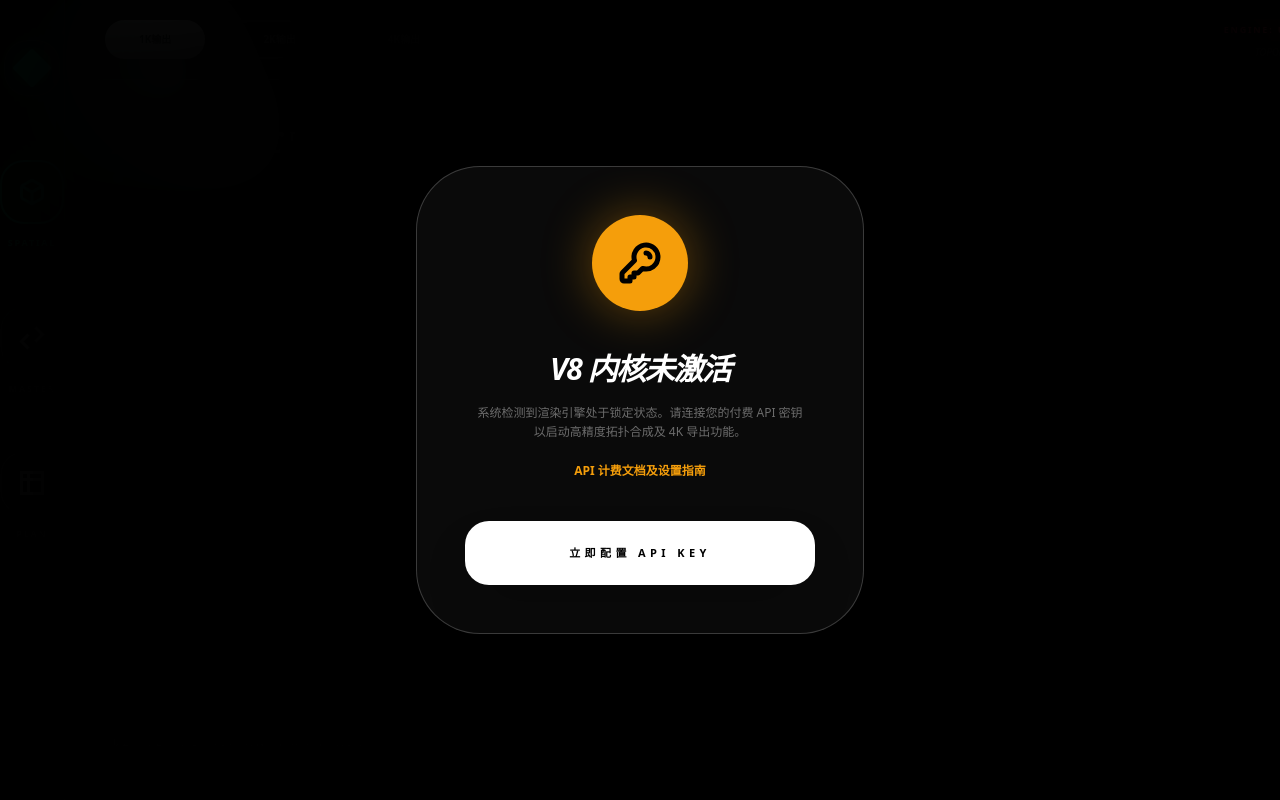
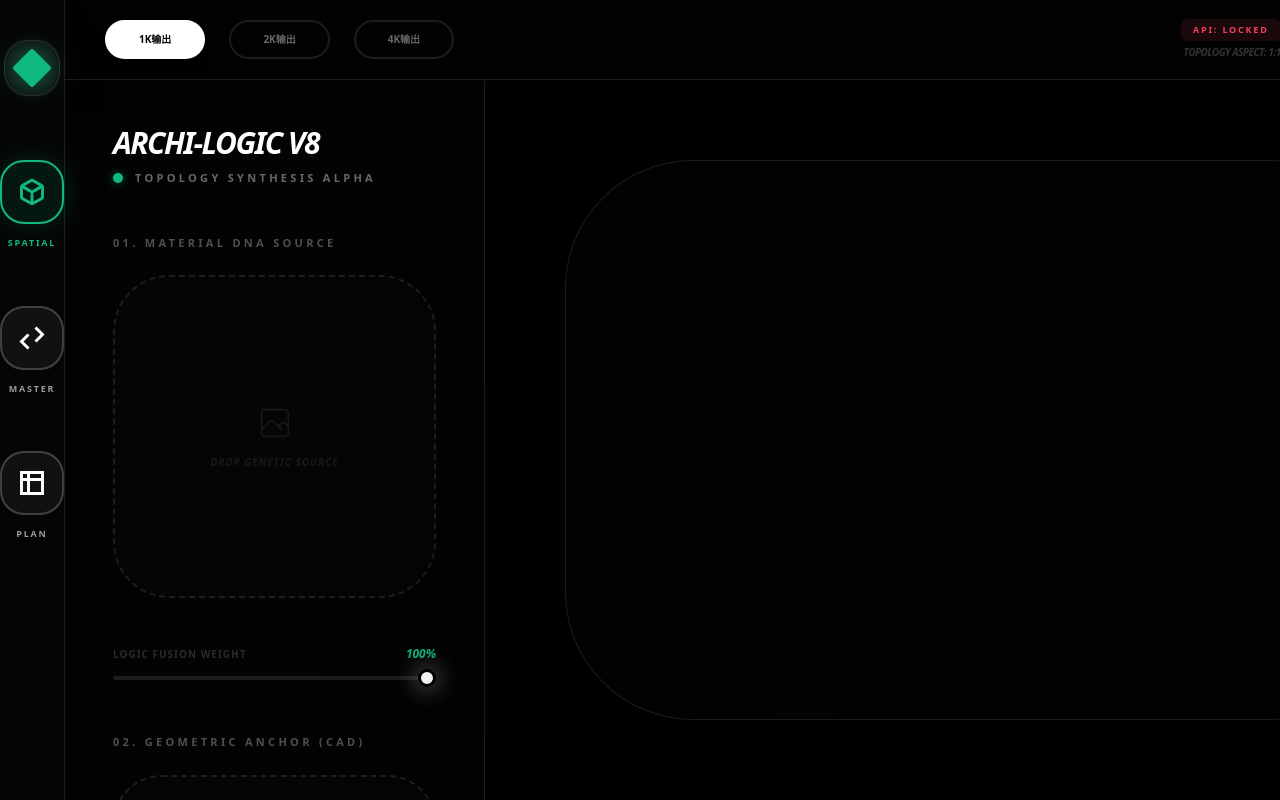
Before and after one commit to aionlyxx20-ux/AI-, a React (Vite) app: page / in a window 1280 px wide. Built offline with nearby package versions, Linux system fonts and the light colour scheme.

Commit message:
Add files via upload

```diff
--- a/App.tsx
+++ b/App.tsx
@@ -35,16 +35,14 @@ const App: React.FC = () => {
   const fileInputRef = useRef<HTMLInputElement>(null);
   const lineartInputRef = useRef<HTMLInputElement>(null);
 
-  // 初始化检查 API KEY 状态
+  // 初始化检查 API KEY 状态，但不强制弹出全屏拦截器
   useEffect(() => {
     const checkKey = async () => {
       try {
         const selected = await window.aistudio.hasSelectedApiKey();
         setHasApiKey(selected);
-        if (!selected) setStatus('key_needed');
       } catch (e) {
         console.error("API Key check failed", e);
-        setStatus('key_needed');
       }
     };
     checkKey();
@@ -52,7 +50,9 @@ const App: React.FC = () => {
 
   const handleOpenKeyPicker = async () => {
     try {
+      // 直接调用内置的钥匙选择器，实现“内置输入钥匙”逻辑
       await window.aistudio.openSelectKey();
+      // 假设选择成功即同步状态
       setHasApiKey(true);
       setStatus('idle');
     } catch (e) {
@@ -113,13 +113,15 @@ const App: React.FC = () => {
 
     const keySelected = await window.aistudio.hasSelectedApiKey();
     if (!keySelected) {
-      setStatus('key_needed');
+      // 如果未授权，提示通过右上角按钮处理
+      alert("请通过右上角 API 按钮配置密钥后再进行渲染。");
       return;
     }
 
     setStatus('rendering');
 
     try {
+      // 每次调用时重新实例化以确保使用最新选择的 key
       const ai = new GoogleGenAI({ apiKey: process.env.API_KEY || '' });
       const parts: any[] = [];
       const apiSize = selectedSize === "4K输出" ? "4K" : selectedSize === "2K输出" ? "2K" : "1K";
@@ -190,7 +192,7 @@ const App: React.FC = () => {
       console.error("Rendering Error:", err);
       if (err.message?.includes("Requested entity was not found")) {
         setHasApiKey(false);
-        setStatus('key_needed');
+        alert("API 授权失效，请通过右上角重新配置。");
       }
     } finally {
       setStatus('idle');
@@ -213,29 +215,8 @@ const App: React.FC = () => {
 
   return (
     <div className="h-screen bg-black text-[#666] flex overflow-hidden font-sans select-none">
-      {/* 强化 API KEY 拦截器：更直观，更易用 */}
-      {status === 'key_needed' && (
-        <div className="fixed inset-0 z-[100] bg-black/95 backdrop-blur-3xl flex items-center justify-center p-6">
-          <div className="max-w-md w-full bg-[#0a0a0a] border border-white/20 p-12 rounded-[4rem] shadow-2xl text-center space-y-10 animate-in zoom-in-95 duration-500">
-            <div className="w-24 h-24 bg-amber-500 rounded-full flex items-center justify-center mx-auto text-black shadow-[0_0_50px_rgba(245,158,11,0.4)]">
-              <svg className="w-12 h-12" fill="none" viewBox="0 0 24 24" stroke="currentColor"><path strokeLinecap="round" strokeLinejoin="round" strokeWidth="2.5" d="M15 7a2 2 0 012 2m4 0a6 6 0 01-7.743 5.743L11 17H9v2H7v2H4a1 1 0 01-1-1v-2.586a1 1 0 01.293-.707l5.964-5.964A6 6 0 1121 9z" /></svg>
-            </div>
-            <div className="space-y-4">
-              <h3 className="text-white text-3xl font-black tracking-tighter italic uppercase">V8 内核未激活</h3>
-              <p className="text-[12px] text-white/40 leading-relaxed px-2">
-                系统检测到渲染引擎处于锁定状态。请连接您的付费 API 密钥以启动高精度拓扑合成及 4K 导出功能。
-                <br/><br/>
-                <a href="https://ai.google.dev/gemini-api/docs/billing" target="_blank" className="text-amber-500 hover:underline font-bold">API 计费文档及设置指南</a>
-              </p>
-            </div>
-            <button onClick={handleOpenKeyPicker} className="w-full py-6 bg-white text-black rounded-3xl font-black text-[11px] uppercase tracking-[0.4em] hover:bg-amber-500 transition-all shadow-2xl active:scale-95">
-              立即配置 API KEY
-            </button>
-          </div>
-        </div>
-      )}
 
-      {/* 优化后的导航栏：更高对比度 */}
+      {/* 侧边导航栏：高对比度图标 */}
       <nav className="w-24 border-r border-white/10 flex flex-col items-center py-10 bg-[#050505] z-50 shadow-2xl">
         <div className="w-14 h-14 bg-white/5 rounded-3xl flex items-center justify-center mb-16 border border-white/10 group cursor-pointer" onClick={() => window.location.reload()}>
             <div className={`w-7 h-7 rounded-sm rotate-45 transition-all duration-700 ${isEnhance ? 'bg-amber-500 shadow-[0_0_25px_rgba(245,158,11,0.7)]' : 'bg-emerald-500 shadow-[0_0_25px_rgba(16,185,129,0.7)]'}`} />
@@ -245,14 +226,14 @@ const App: React.FC = () => {
             <button
               key={mode}
               onClick={() => handleModeSwitch(mode)}
-              className={`flex flex-col items-center gap-3 group transition-all ${renderMode === mode ? (mode === 'enhance' ? 'text-amber-500' : 'text-emerald-500') : 'text-white/60 hover:text-white'}`}
+              className={`flex flex-col items-center gap-3 group transition-all ${renderMode === mode ? (mode === 'enhance' ? 'text-amber-500' : 'text-emerald-500') : 'text-white hover:text-white'}`}
             >
-              <div className={`p-4 rounded-[1.5rem] border-2 transition-all duration-500 ${renderMode === mode ? (mode === 'enhance' ? 'border-amber-500 bg-amber-500/10 shadow-[0_0_30px_rgba(245,158,11,0.2)]' : 'border-emerald-500 bg-emerald-500/10 shadow-[0_0_30px_rgba(16,185,129,0.2)]') : 'border-white/5 bg-white/5 group-hover:border-white/20'}`}>
+              <div className={`p-4 rounded-[1.5rem] border-2 transition-all duration-500 ${renderMode === mode ? (mode === 'enhance' ? 'border-amber-500 bg-amber-500/10 shadow-[0_0_30px_rgba(245,158,11,0.2)]' : 'border-emerald-500 bg-emerald-500/10 shadow-[0_0_30px_rgba(16,185,129,0.2)]') : 'border-white/20 bg-white/5 group-hover:border-white/40'}`}>
                 {mode === 'spatial' && <svg className="w-7 h-7" fill="none" viewBox="0 0 24 24" stroke="currentColor" strokeWidth="2.5"><path d="M21 16V8a2 2 0 00-1-1.73l-7-4a2 2 0 00-2 0l-7 4A2 2 0 003 8v8a2 2 0 001 1.73l7 4a2 2 0 002 0l7-4A2 2 0 0021 16z"/><path d="M3.27 6.96L12 12.01l8.73-5.05M12 22.08V12"/></svg>}
                 {mode === 'enhance' && <svg className="w-7 h-7" fill="none" viewBox="0 0 24 24" stroke="currentColor" strokeWidth="2.5"><path d="M15 3l6 6-6 6M9 21l-6-6 6-6"/></svg>}
                 {mode === 'plan' && <svg className="w-7 h-7" fill="none" viewBox="0 0 24 24" stroke="currentColor" strokeWidth="2.5"><path d="M3 3h18v18H3zM3 9h18M9 3v18"/></svg>}
               </div>
-              <span className={`text-[9px] font-black uppercase tracking-[0.2em] transition-opacity ${renderMode === mode ? 'opacity-100' : 'opacity-40 group-hover:opacity-100'}`}>
+              <span className={`text-[9px] font-black uppercase tracking-[0.2em] transition-opacity ${renderMode === mode ? 'opacity-100' : 'opacity-60 group-hover:opacity-100'}`}>
                 {mode === 'spatial' ? 'Spatial' : mode === 'enhance' ? 'Master' : 'Plan'}
               </span>
             </button>
@@ -261,6 +242,7 @@ const App: React.FC = () => {
       </nav>
 
       <div className="flex-1 flex flex-col">
+        {/* 顶部状态栏 */}
         <header className="h-20 flex items-center justify-between px-10 border-b border-white/10 bg-[#020202] shadow-xl relative z-10">
            <div className="flex items-center gap-6">
              {(["1K输出", "2K输出", "4K输出"] as ImageSize[]).map(size => (
@@ -273,20 +255,30 @@ const App: React.FC = () => {
                </button>
              ))}
            </div>
+
            <div className="flex items-center gap-10">
              <div className="flex flex-col items-end">
                <span className={`text-[9px] font-black uppercase tracking-[0.2em] px-3 py-1 rounded-md ${hasApiKey ? 'bg-emerald-500/10 text-emerald-500' : 'bg-rose-500/10 text-rose-500'}`}>
-                 {hasApiKey ? 'ENGINE: SYNCHRONIZED' : 'ENGINE: UNLINKED'}
+                 {hasApiKey ? 'API: CONNECTED' : 'API: LOCKED'}
                </span>
                <span className="text-[10px] text-white/20 font-bold italic mt-1 uppercase tracking-tighter">Topology Aspect: {lineartAspectRatio}</span>
              </div>
-             <button onClick={handleOpenKeyPicker} className="w-12 h-12 rounded-2xl bg-white/5 border border-white/10 flex items-center justify-center text-white/60 hover:text-white hover:bg-white/10 hover:border-white/30 transition-all shadow-xl active:scale-90">
-                <svg className="w-5 h-5" fill="none" viewBox="0 0 24 24" stroke="currentColor" strokeWidth="2"><path d="M15 7a2 2 0 012 2m4 0a6 6 0 01-7.743 5.743L11 17H9v2H7v2H4a1 1 0 01-1-1v-2.586a1 1 0 01.293-.707l5.964-5.964A6 6 0 1121 9z" /></svg>
+
+             {/* 核心功能按钮：API 钥匙内置选择器 */}
+             <button
+               onClick={handleOpenKeyPicker}
+               className="h-12 flex items-center gap-3 px-5 rounded-2xl bg-white/5 border border-white/10 text-white hover:bg-white/10 hover:border-white/30 transition-all shadow-xl active:scale-95 group"
+             >
+                <span className="text-[10px] font-black uppercase tracking-widest opacity-60 group-hover:opacity-100">API KEY</span>
+                <svg className="w-5 h-5 text-white/60 group-hover:text-amber-500" fill="none" viewBox="0 0 24 24" stroke="currentColor" strokeWidth="2.5">
+                  <path d="M15 7a2 2 0 012 2m4 0a6 6 0 01-7.743 5.743L11 17H9v2H7v2H4a1 1 0 01-1-1v-2.586a1 1 0 01.293-.707l5.964-5.964A6 6 0 1121 9z" />
+                </svg>
              </button>
            </div>
         </header>
 
         <div className="flex-1 flex overflow-hidden">
+          {/* 左侧控制面板 */}
           <aside className="w-[420px] bg-[#030303] p-12 flex flex-col gap-12 border-r border-white/10 overflow-y-auto custom-scrollbar shadow-inner">
             <div className="space-y-3">
               <h2 className="text-white text-3xl font-black tracking-tighter italic uppercase leading-none">Archi-Logic V8</h2>
@@ -342,6 +334,7 @@ const App: React.FC = () => {
             </button>
           </aside>
 
+          {/* 主展示区 */}
           <main className="flex-1 bg-[#010101] p-20 flex items-center justify-center relative">
             <div className="w-full h-full rounded-[8rem] bg-[#020202] border border-white/10 flex items-center justify-center overflow-hidden relative shadow-[0_120px_200px_rgba(0,0,0,0.9)]">
               {status === 'rendering' ? (
```
